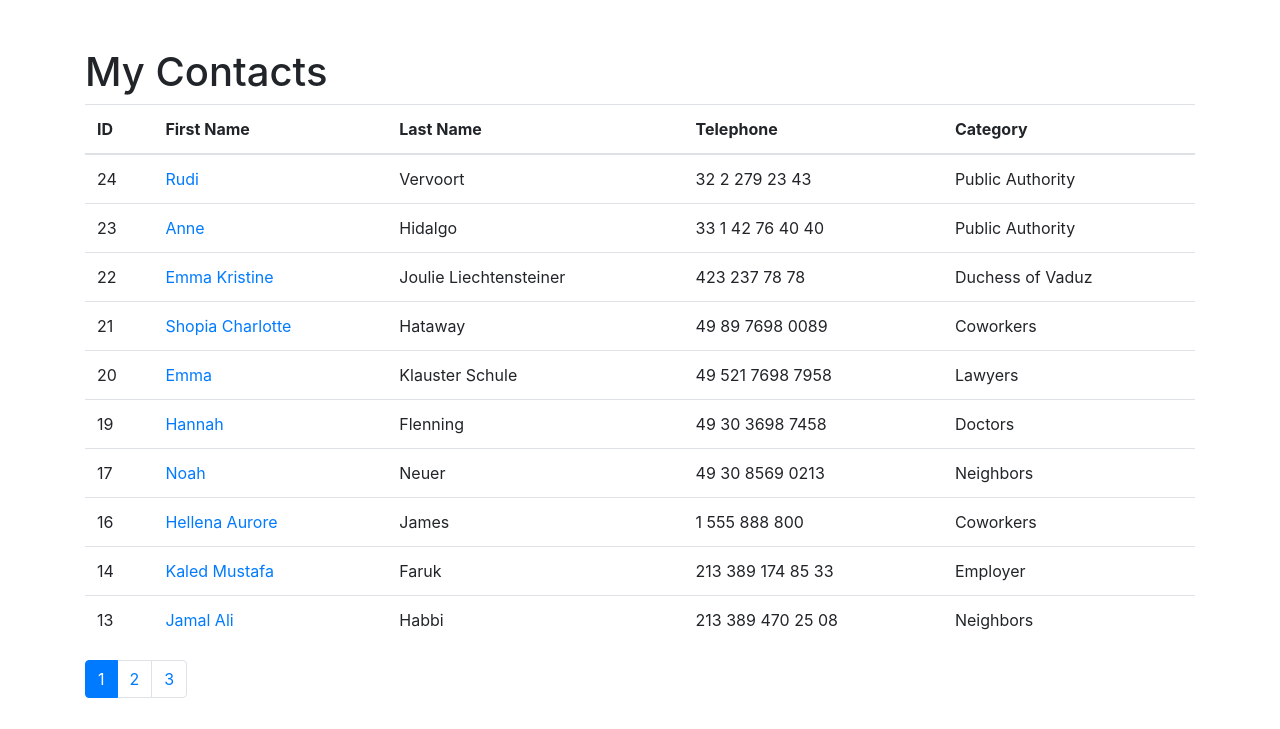
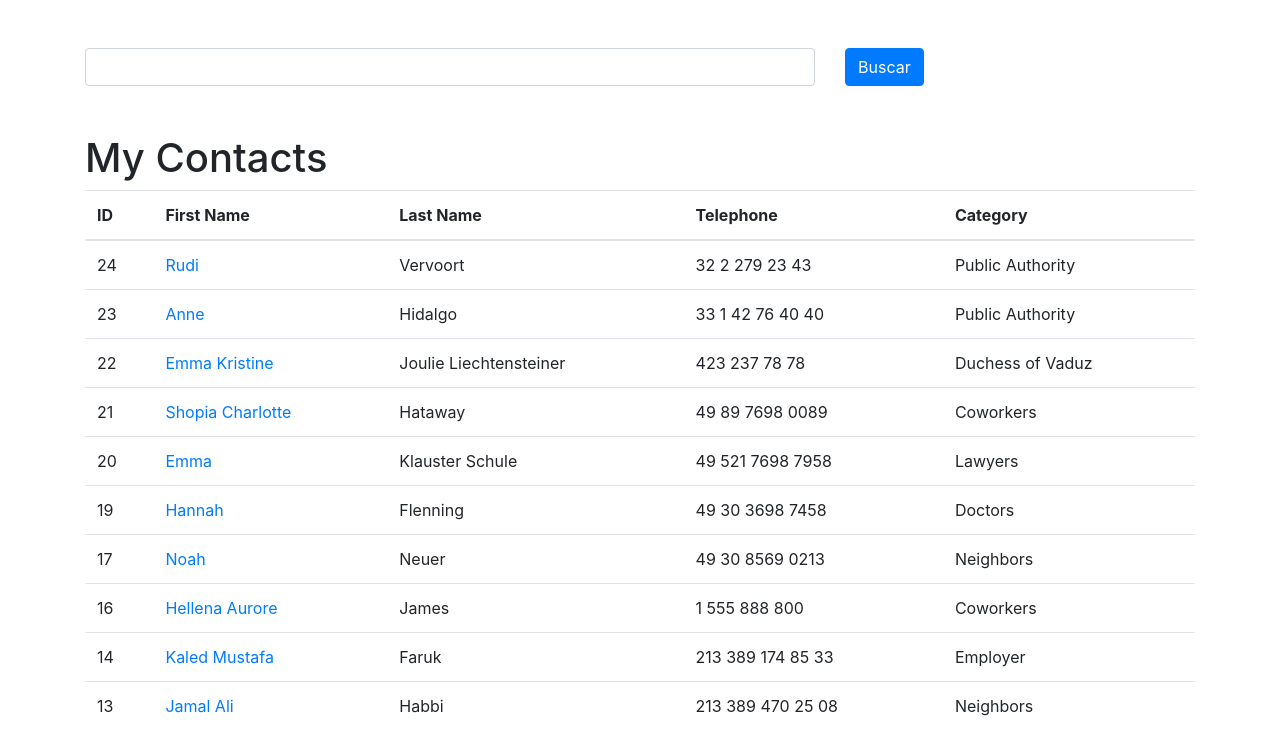
Before and after one commit to leandro-portugal/contacts_book, a Django app: page / in a window 1280 px wide. Shown: the part 56-785 px from the top of the page. Before the commit the page ends 754 px from the top, so only its background shows below. Run offline with Django 3.2, Linux system fonts and the light colour scheme; data comes from the database, SQL or seed files in the repository; some libraries are stand-ins or nearby versions.

Commit message:
Search contacts

```diff
--- a/contacts/templates/contacts/index.html
+++ b/contacts/templates/contacts/index.html
@@ -38,9 +38,9 @@
         <ul class="pagination">
             {% for pages in contacts.paginator.page_range %}
                 {% if contacts.number == pages %}
-                    <li class="page-item active"><a class="page-link" href="?page={{ pages }}">{{ pages }}</a></li>
+                    <li class="page-item active"><a class="page-link" href="?page={{ pages }}&term={{ request.GET.term }}">{{ pages }}</a></li>
                 {% else %}
-                    <li class="page-item "><a class="page-link" href="?page={{ pages }}">{{ pages }}</a></li>
+                    <li class="page-item "><a class="page-link" href="?page={{ pages }}&term={{ request.GET.term }}">{{ pages }}</a></li>
                 {% endif %}
             {% endfor %}
         </ul>
--- /dev/null
+++ b/contacts/templates/contacts/search.html
@@ -0,0 +1 @@
+{% extends 'contacts/index.html' %}
--- a/contacts/urls.py
+++ b/contacts/urls.py
@@ -3,6 +3,7 @@ from . import views
 
 urlpatterns = [
     path('', views.index, name='index'),
+    path('search/', views.search, name='search'),
     path('<int:contact_id>', views.show_contact, name='show_contact'),
 
 ]
--- a/contacts/views.py
+++ b/contacts/views.py
@@ -2,6 +2,8 @@ from django.shortcuts import render, get_object_or_404
 from django.core.paginator import Paginator
 from django.http import Http404
 from .models import Contact
+from django.db.models import Q, Value
+from django.db.models.functions import Concat
 
 
 def index(request):
@@ -23,3 +25,24 @@ def show_contact(request, contact_id):
     return render(request, 'contacts/show_contact.html', {
         'contact': contact
     })
+
+
+def search(request):
+    term = request.GET.get('term')
+    if term is None or not term:
+        raise Http404()
+    fields = Concat('first_name', Value(' '), 'last_name')
+
+    contacts = Contact.objects.annotate(
+        full_name=fields
+    ).filter(
+        Q(full_name__icontains=term) | Q(telephone__icontains=term)
+
+    )
+
+    paginator = Paginator(contacts, 10)
+    page = request.GET.get('page')
+    contacts = paginator.get_page(page)
+    return render(request, 'contacts/search.html', {
+        'contacts': contacts
+    })
--- a/templates/base.html
+++ b/templates/base.html
@@ -18,6 +18,18 @@
 <div class="container">
     <div class="row">
         <div class="col-lg-12">
+            <br><br>
+            <form method="get" action="{% url 'search' %}">
+                <div class="form-group row">
+                    <div class="col-8">
+                        <input type="search" class="form-control" value="{{ request.GET.term }}" name="term" id="search-input">
+                    </div>
+                    <div class="col-4">
+                        <input type="submit" class="btn btn-primary" value="Buscar">
+                    </div>
+                </div>
+
+            </form>
 
             {% block content %}
 
```
